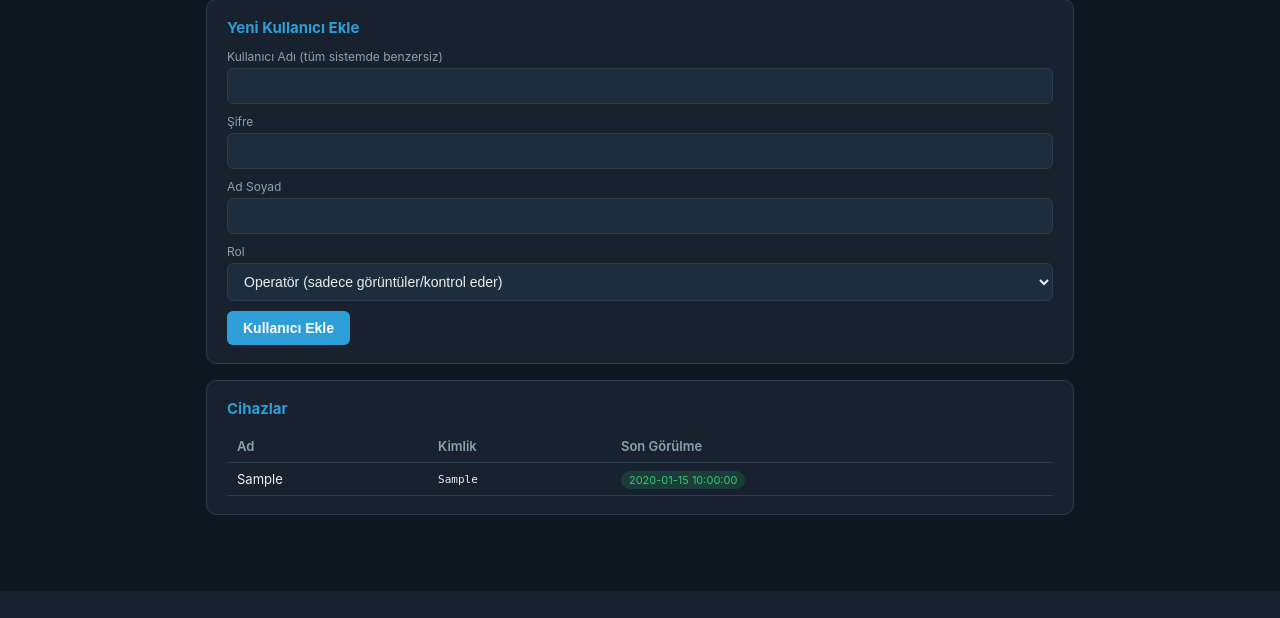
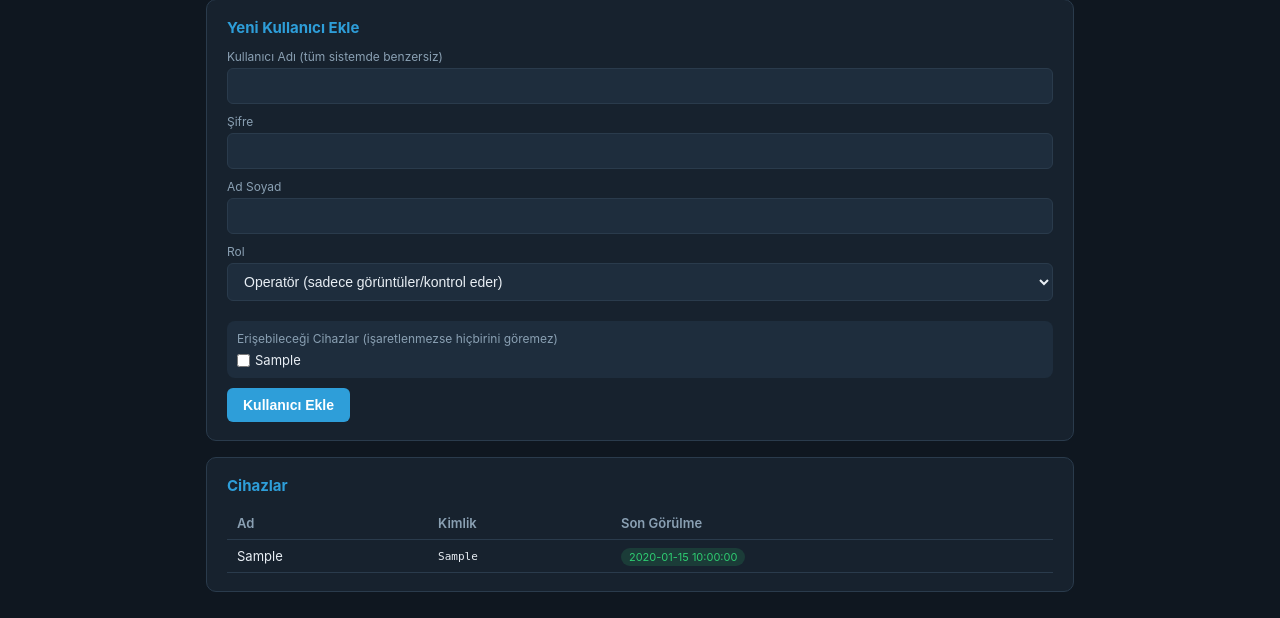
Before and after one commit to ahmetaltunaibu/oventechIOT, a Flask app: page /admin/proje/1 in a window 1280 px wide. Shown: the part 533-1151 px from the top of the page. Before the commit the page ends 1124 px from the top, so only its background shows below. Run offline with Flask 3, Linux system fonts and the light colour scheme; the visitor is signed in with stand-in values (Sample User, id 1); tables that the repository leaves empty hold one stand-in row (values such as "Sample post").

Commit message:
Operator kullanicilar icin cihaz bazli erisim kisitlamasi eklendi
Kullanici isteği: operator rolu artik projedeki TUM cihazlari degil,
kendisine ACIKCA verilen cihazlari gorebilsin. Tasarimci rolu etkilenmez
(her zaman tum cihazlari gorur/yonetir).

- Yeni kullanici_cihaz_erisim tablosu (many-to-many).
- database.kullanici_erisebilir_cihazlar() - operator icin filtrelenmis,
  digerleri icin tum cihaz listesi doner. Kayit yoksa operator HICBIR
  cihaz gormez (kullanici tercihi: varsayilan kisitli).
- dashboard.py ve sayfa.py'deki _cihaz_dogrula() (guvenlik kontrolu -
  URL'den direkt cihaz_id ile erisimi de kapsar) ve dashboard listesi
  bu fonksiyonu kullanacak sekilde guncellendi.
- Admin panelinde (proje sayfasi) her operator kullanici icin cihaz
  secim kutulari eklendi (yeni kullanici + mevcut kullanici duzenleme).

Gercek senaryoyla test edildi (atanmadan once 0 cihaz, atayinca sadece
o cihaz, degistirilince yeni liste).

UYARI: canli DB'deki 'demo' operator kullanicisina push sonrasi elle
cihaz atanmasi gerekiyor, yoksa hicbir cihaz goremez.

Co-Authored-By: Claude Sonnet 5 <noreply@anthropic.com>

```diff
--- a/database.py
+++ b/database.py
@@ -65,6 +65,19 @@ def init_db():
             ad_soyad TEXT NOT NULL,
             rol TEXT NOT NULL DEFAULT 'operator',  -- 'tasarimci' | 'operator'
             olusturma_zamani TIMESTAMP DEFAULT CURRENT_TIMESTAMP
+        )
+    ''')
+
+    # Kullanıcı isteği: 'operator' rolü artık projedeki TÜM cihazları değil,
+    # sadece kendisine AÇIKÇA verilen cihazları görsün — 'tasarimci' ve
+    # platform admin bundan etkilenmez, her zaman tüm cihazları görür.
+    # Kayıt yoksa (yeni kullanıcı, ya da bu tablo henüz boşsa) kullanıcı
+    # KASITLI OLARAK hiçbir cihaz göremez — elle atanması gerekiyor.
+    cursor.execute('''
+        CREATE TABLE IF NOT EXISTS kullanici_cihaz_erisim (
+            kullanici_id INTEGER NOT NULL REFERENCES kullanicilar(id) ON DELETE CASCADE,
+            cihaz_id INTEGER NOT NULL REFERENCES cihazlar(id) ON DELETE CASCADE,
+            PRIMARY KEY (kullanici_id, cihaz_id)
         )
     ''')
 
@@ -804,6 +817,46 @@ def proje_cihazlari(proje_id: int):
         conn.close()
 
 
+def kullanici_cihaz_erisim_idleri(kullanici_id: int):
+    """Bir kullanıcıya AÇIKÇA verilmiş cihaz id'lerini (set) döner."""
+    conn = get_db()
+    try:
+        rows = conn.execute('SELECT cihaz_id FROM kullanici_cihaz_erisim WHERE kullanici_id = ?', (kullanici_id,)).fetchall()
+        return {r['cihaz_id'] for r in rows}
+    finally:
+        conn.close()
+
+
+def kullanici_cihaz_erisimlerini_ayarla(kullanici_id: int, cihaz_idler: list):
+    """Bir kullanıcının cihaz erişim listesini TAMAMEN bu listeyle değiştirir
+    (eskisi silinir, yenisi yazılır) — kullanıcı düzenleme formundaki onay
+    kutuları listesinden çağrılır."""
+    conn = get_db()
+    try:
+        conn.execute('DELETE FROM kullanici_cihaz_erisim WHERE kullanici_id = ?', (kullanici_id,))
+        for cid in cihaz_idler:
+            conn.execute(
+                'INSERT OR IGNORE INTO kullanici_cihaz_erisim (kullanici_id, cihaz_id) VALUES (?, ?)',
+                (kullanici_id, cid)
+            )
+        conn.commit()
+    finally:
+        conn.close()
+
+
+def kullanici_erisebilir_cihazlar(kullanici_id: int, rol: str, proje_id: int):
+    """Bir kullanıcının GÖREBİLECEĞİ cihazları döner. 'tasarimci' projedeki
+    tüm cihazları görür (tag/sayfa tasarlamak zaten hepsini yönetmeyi
+    gerektiriyor); 'operator' ise SADECE kullanici_cihaz_erisim'de kendisine
+    açıkça verilmiş cihazları görür — kayıt yoksa hiçbirini görmez (kullanıcı
+    isteği: varsayılan kısıtlı, elle açılması gerekiyor)."""
+    tum_cihazlar = proje_cihazlari(proje_id)
+    if rol != 'operator':
+        return tum_cihazlar
+    izinli_idler = kullanici_cihaz_erisim_idleri(kullanici_id)
+    return [c for c in tum_cihazlar if c['id'] in izinli_idler]
+
+
 def cihaz_getir_kimlik(cihaz_kimlik: str):
     conn = get_db()
     try:
--- a/pages/admin.py
+++ b/pages/admin.py
@@ -163,6 +163,10 @@ def kullanici_duzenle(proje_id, kullanici_id):
         return redirect(url_for('admin.proje_detay', proje_id=proje_id))
 
     database.kullanici_guncelle(kullanici_id, ad_soyad, rol, yeni_sifre or None)
+    # Kullanıcı isteği: 'operator' rolü artık sadece kendisine açıkça
+    # verilen cihazları görsün — bu formdaki işaretli cihaz listesi.
+    cihaz_idler = [int(x) for x in request.form.getlist('cihaz_idler') if x.isdigit()]
+    database.kullanici_cihaz_erisimlerini_ayarla(kullanici_id, cihaz_idler)
     flash('Kullanıcı güncellendi.' + (' Şifre de değiştirildi.' if yeni_sifre else ''), 'success')
     return redirect(url_for('admin.proje_detay', proje_id=proje_id))
 
@@ -187,7 +191,9 @@ def proje_detay(proje_id):
         return redirect(url_for('admin.admin_page'))
     kullanicilar = database.proje_kullanicilari(proje_id)
     cihazlar = database.proje_cihazlari(proje_id)
-    return render_template('admin_proje.html', proje=proje, kullanicilar=kullanicilar, cihazlar=cihazlar)
+    kullanici_cihaz_erisimleri = {k['id']: database.kullanici_cihaz_erisim_idleri(k['id']) for k in kullanicilar}
+    return render_template('admin_proje.html', proje=proje, kullanicilar=kullanicilar, cihazlar=cihazlar,
+                            kullanici_cihaz_erisimleri=kullanici_cihaz_erisimleri)
 
 
 @admin_bp.route('/proje/<int:proje_id>/kullanici-ekle', methods=['POST'])
@@ -209,6 +215,9 @@ def kullanici_ekle(proje_id):
 
     ok, sonuc = database.kullanici_ekle(proje_id, kullanici_adi, sifre, ad_soyad, rol)
     if ok:
+        cihaz_idler = [int(x) for x in request.form.getlist('cihaz_idler') if x.isdigit()]
+        if cihaz_idler:
+            database.kullanici_cihaz_erisimlerini_ayarla(sonuc, cihaz_idler)
         flash(f'Kullanıcı eklendi: {kullanici_adi}', 'success')
     else:
         flash(f'Hata: {sonuc}', 'danger')
--- a/pages/sayfa.py
+++ b/pages/sayfa.py
@@ -25,7 +25,10 @@ _MAKS_BOYUT = 4 * 1024 * 1024  # 4 MB — DB'ye BLOB olarak yaziliyor, cok buyum
 
 
 def _cihaz_dogrula(cihaz_id):
-    cihazlar = {c['id']: c for c in database.proje_cihazlari(session['proje_id'])}
+    # Kullanıcı isteği: 'operator' rolü artık projedeki tüm cihazları değil,
+    # sadece kendisine açıkça verilen cihazları görebilir/kullanabilir.
+    cihazlar = {c['id']: c for c in database.kullanici_erisebilir_cihazlar(
+        session.get('kullanici_id'), session.get('rol'), session['proje_id'])}
     return cihazlar.get(cihaz_id)
 
 
--- a/templates/admin_proje.html
+++ b/templates/admin_proje.html
@@ -43,7 +43,7 @@
             </div>
             <div>
                 <label>Rol</label>
-                <select name="rol" style="margin-bottom:0;">
+                <select name="rol" class="rol-secim" onchange="cihazListesiGuncelle(this)" style="margin-bottom:0;">
                     <option value="operator" {% if k.rol == 'operator' %}selected{% endif %}>Operatör</option>
                     <option value="tasarimci" {% if k.rol == 'tasarimci' %}selected{% endif %}>Tasarımcı</option>
                 </select>
@@ -52,6 +52,20 @@
                 <label>Yeni Şifre (boş bırakılırsa değişmez)</label>
                 <input type="password" name="yeni_sifre" style="margin-bottom:0;">
             </div>
+            {% if cihazlar %}
+            <div class="cihaz-erisim-alani" style="{{ '' if k.rol == 'operator' else 'display:none;' }}flex-basis:100%;margin-top:2px;padding:10px;background:var(--panel2);border-radius:8px;">
+                <label style="margin-bottom:6px;">Erişebileceği Cihazlar (işaretlenmezse hiçbirini göremez)</label>
+                <div style="display:flex;flex-wrap:wrap;gap:10px;">
+                    {% for c in cihazlar %}
+                    <label style="display:flex;align-items:center;gap:5px;margin:0;font-size:13px;color:var(--text);">
+                        <input type="checkbox" name="cihaz_idler" value="{{ c.id }}" style="width:auto;margin:0;"
+                               {% if c.id in kullanici_cihaz_erisimleri.get(k.id, []) %}checked{% endif %}>
+                        {{ c.ad }}
+                    </label>
+                    {% endfor %}
+                </div>
+            </div>
+            {% endif %}
             <button type="submit">Kaydet</button>
         </form>
     </div>
@@ -71,13 +85,38 @@
         <label>Ad Soyad</label>
         <input type="text" name="ad_soyad" required>
         <label>Rol</label>
-        <select name="rol">
+        <select name="rol" class="rol-secim" onchange="cihazListesiGuncelle(this)">
             <option value="operator">Operatör (sadece görüntüler/kontrol eder)</option>
             <option value="tasarimci">Tasarımcı (sayfa/element/tag düzenler)</option>
         </select>
+        {% if cihazlar %}
+        <div class="cihaz-erisim-alani" style="margin:10px 0;padding:10px;background:var(--panel2);border-radius:8px;">
+            <label style="margin-bottom:6px;">Erişebileceği Cihazlar (işaretlenmezse hiçbirini göremez)</label>
+            <div style="display:flex;flex-wrap:wrap;gap:10px;">
+                {% for c in cihazlar %}
+                <label style="display:flex;align-items:center;gap:5px;margin:0;font-size:13px;color:var(--text);">
+                    <input type="checkbox" name="cihaz_idler" value="{{ c.id }}" style="width:auto;margin:0;">
+                    {{ c.ad }}
+                </label>
+                {% endfor %}
+            </div>
+        </div>
+        {% endif %}
         <button type="submit">Kullanıcı Ekle</button>
     </form>
 </div>
+
+<script>
+// Kullanıcı isteği: 'operator' rolü artık sadece kendisine açıkça verilen
+// cihazları görsün — bu yüzden cihaz erişim listesi sadece Operatör
+// seçiliyken anlamlı, Tasarımcı seçiliyken gizleniyor (yine de gönderilirse
+// zararsız, sunucu tasarımcı için bu listeyi hiç kullanmıyor).
+function cihazListesiGuncelle(selectEl) {
+    const form = selectEl.closest('form');
+    const alan = form.querySelector('.cihaz-erisim-alani');
+    if (alan) alan.style.display = (selectEl.value === 'operator') ? '' : 'none';
+}
+</script>
 
 <div class="card">
     <h2>Cihazlar</h2>
```
Also changed, not shown: pages/dashboard.py (+5 -3 lines).
